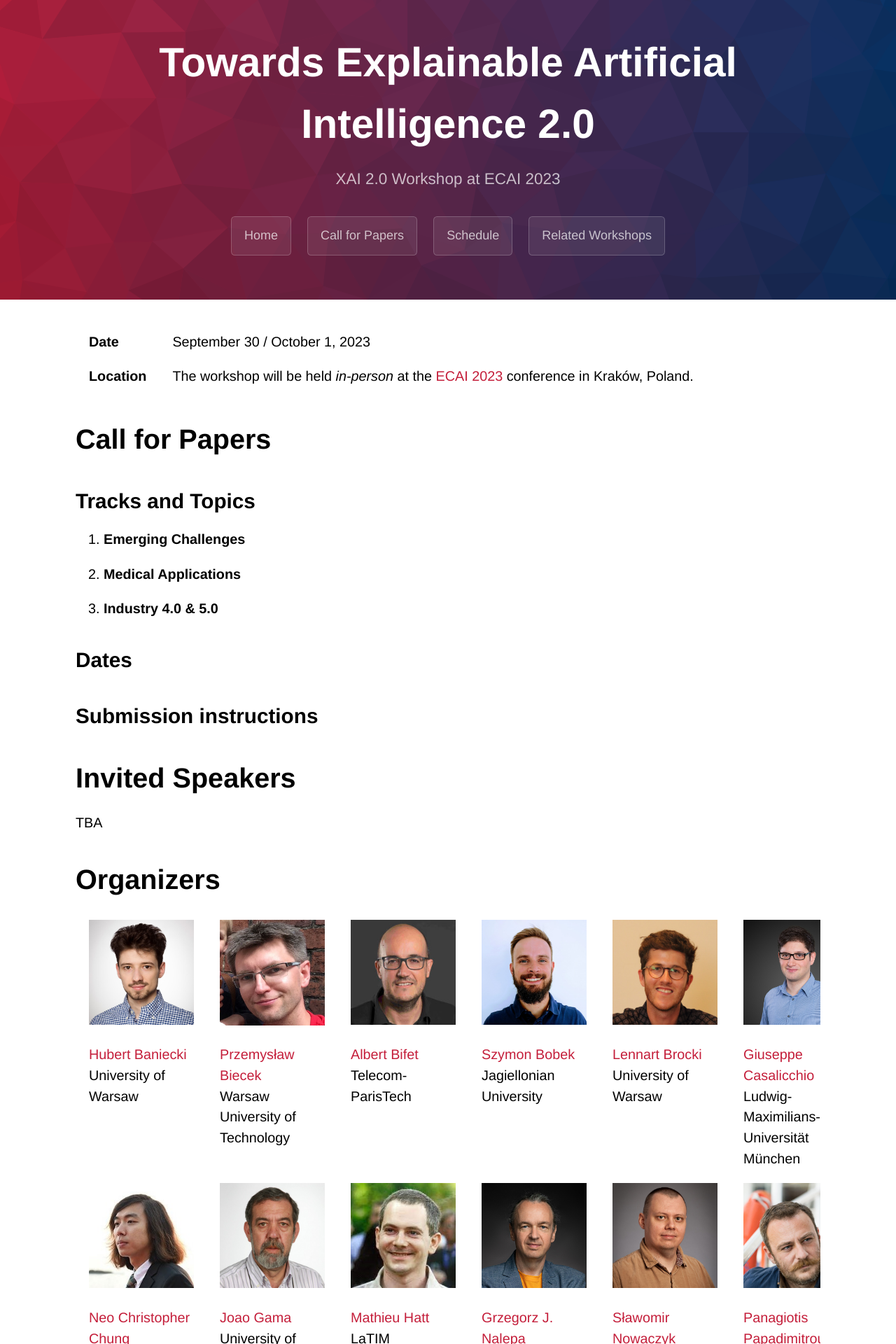
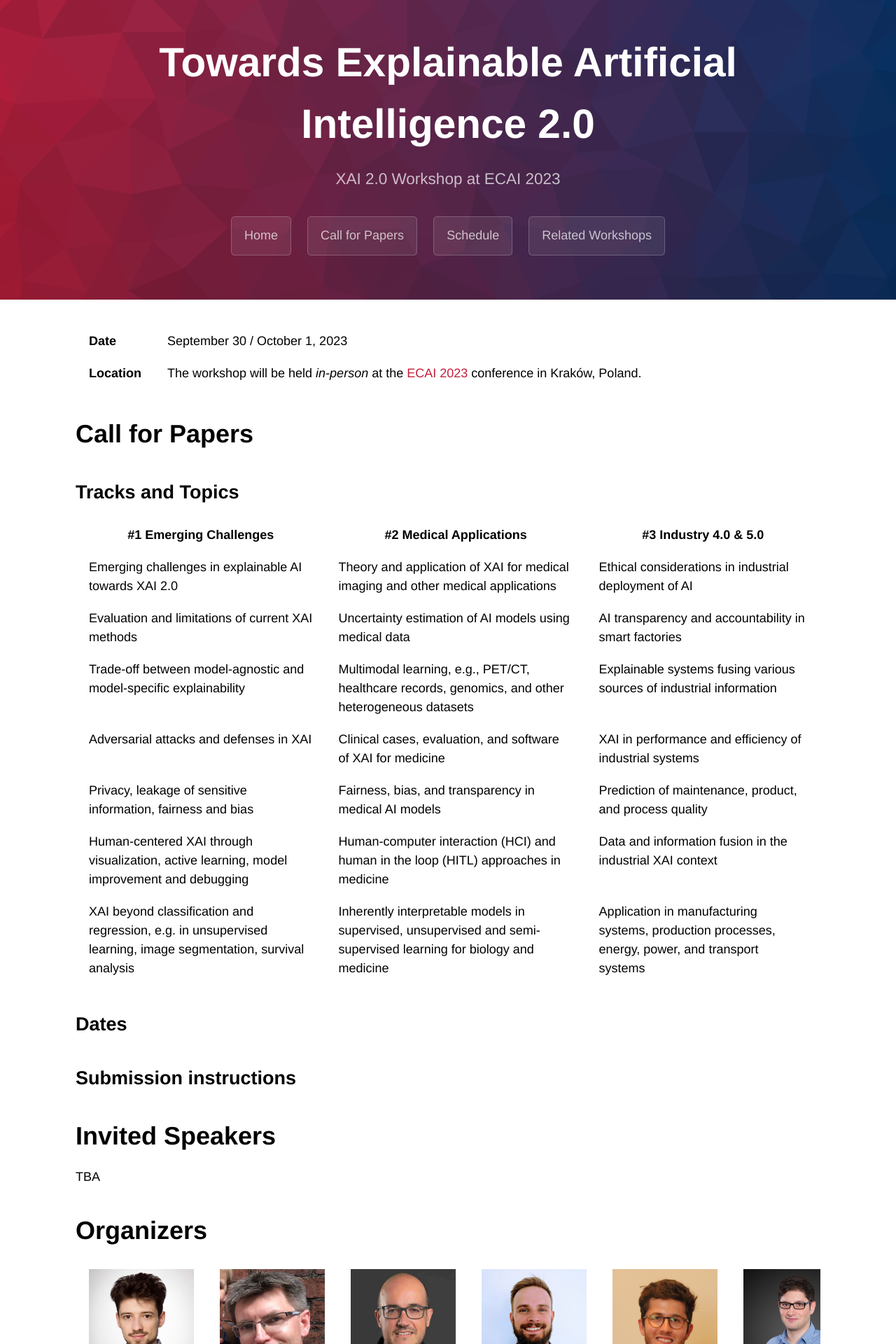
Before and after one commit to xai2ecai2023/xai2ecai2023.github.io, a Jekyll site: the page built from index.md, in a window 1280 px wide. Shown: the top 1920 px of the page at 70% size. Built offline with Jekyll 4.4.1, drawn with Linux system fonts in a browser that asks for light colours; some web fonts are replaced; some of the changed text lies outside the part shown.

Commit message:
exemplary topics

```diff
--- a/_sass/jekyll-theme-cayman.scss
+++ b/_sass/jekyll-theme-cayman.scss
@@ -170,15 +170,15 @@ a {
   }
 
   @include large {
-    max-width: 77rem; // 64rem
+    max-width: 76rem; // 64rem
     padding: 2rem 6rem;
     margin: 0 auto;
-    font-size: 1.1rem;
+    font-size: 1rem;
   }
 
   @include medium {
     padding: 2rem 4rem;
-    font-size: 1.1rem;
+    font-size: 1rem; // 1.1rem
   }
 
   @include small {
--- a/index.md
+++ b/index.md
@@ -10,11 +10,17 @@ layout: default
 
 ## Tracks and Topics
 
-1. **Emerging Challenges**
+| **#1 Emerging Challenges** | **#2 Medical Applications** | **#3 Industry 4.0 & 5.0** |
+| --- | --- | --- |
+| Emerging challenges in explainable AI towards XAI 2.0 | Theory and application of XAI for medical imaging and other medical applications | Ethical considerations in industrial deployment of AI |
+| Evaluation and limitations of current XAI methods | Uncertainty estimation of AI models using medical data | AI transparency and accountability in smart factories |
+| Trade-off between model-agnostic and model-specific explainability | Multimodal learning, e.g., PET/CT, healthcare records, genomics, and other heterogeneous datasets | Explainable systems fusing various sources of industrial information |
+| Adversarial attacks and defenses in XAI | Clinical cases, evaluation, and software of XAI for medicine | XAI in performance and efficiency of industrial systems |
+| Privacy, leakage of sensitive information, fairness and bias | Fairness, bias, and transparency in medical AI models | Prediction of maintenance, product, and process quality |
+| Human-centered XAI through visualization, active learning, model improvement and debugging | Human-computer interaction (HCI) and human in the loop (HITL) approaches in medicine | Data and information fusion in the industrial XAI context |
+| XAI beyond classification and regression, e.g. in unsupervised learning, image segmentation, survival analysis | Inherently interpretable models in supervised, unsupervised and semi-supervised learning for biology and medicine | Application in manufacturing systems, production processes, energy, power, and transport systems |
 
-2. **Medical Applications**
 
-3. **Industry 4.0 & 5.0**
 
 ## Dates
 
@@ -42,4 +48,4 @@ TBA
 
 # Contact
 
-**Email**: xai2ecai2023@googlegroups.com
+**Email**: <a href="mailto:xai2ecai2023@googlegroups.com">xai2ecai2023@googlegroups.com</a>
```
